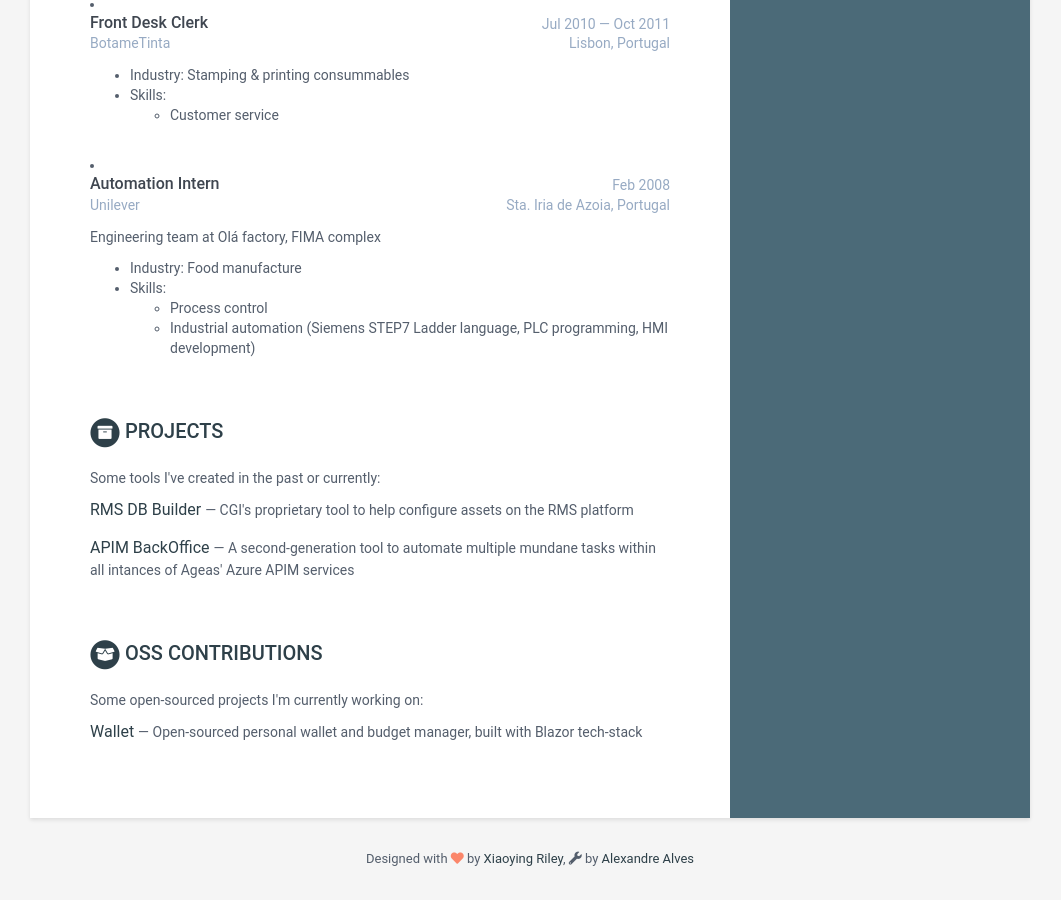
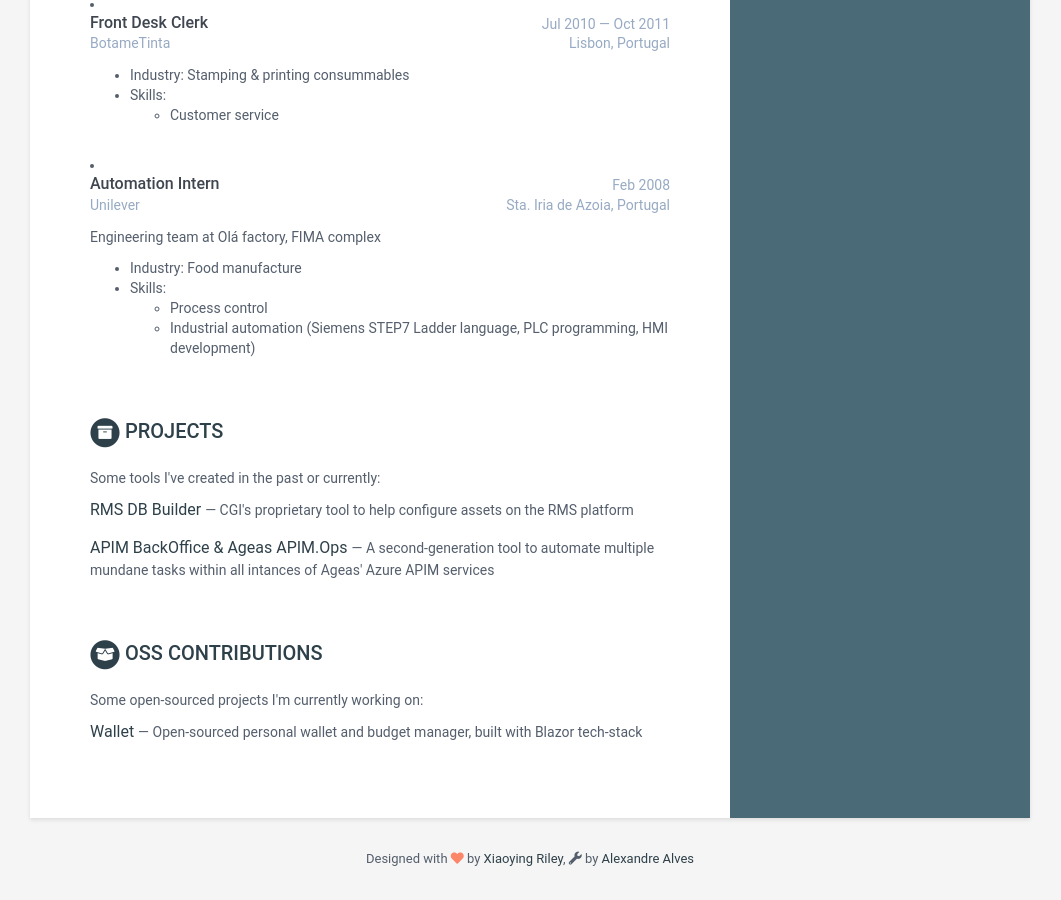
Before and after one commit to almacoal/almacoal.github.io, a Jekyll site: the page built from index.html, in a window 1280 px wide and 900 px high, scrolled down 2606 px. Shown: the whole window, without its empty margins (110-1171 px from the left). Built offline with Jekyll 4.4.1, drawn with Linux system fonts in a browser that asks for light colours.

Commit message:
Added reference to a new operation mgmt tool within Ageas

```diff
--- a/_data/data.yml
+++ b/_data/data.yml
@@ -207,7 +207,7 @@
     assignments:
       - title: RMS DB Builder
         tagline: CGI's proprietary tool to help configure assets on the RMS platform
-      - title: APIM BackOffice
+      - title: APIM BackOffice & Ageas APIM.Ops
         tagline: A second-generation tool to automate multiple mundane tasks within all intances of Ageas' Azure APIM services
 
 oss:
```
